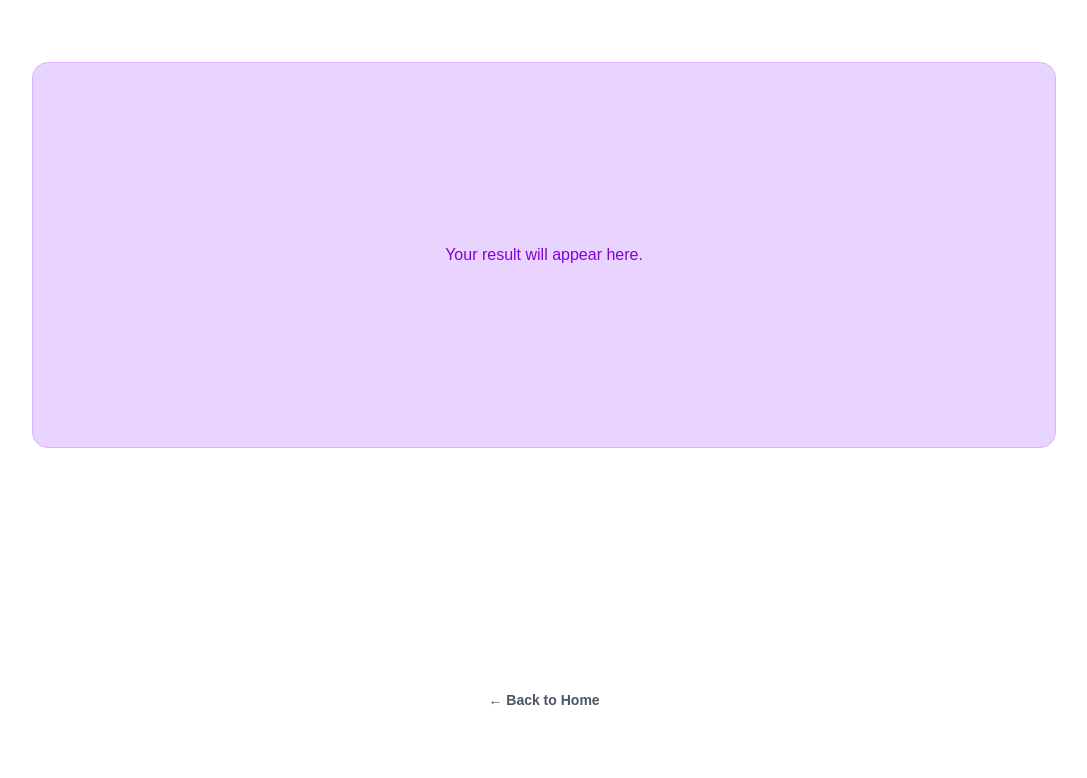
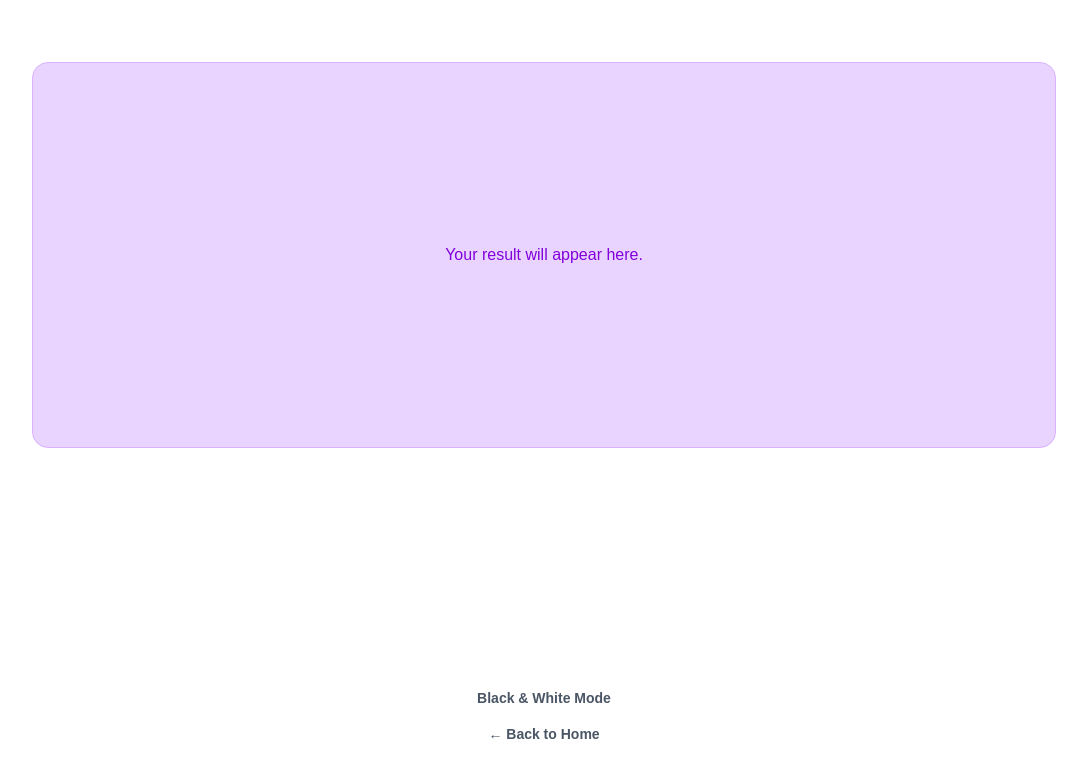
Before and after one commit to Fush1m1/resume-app-client, a Next.js app: page /tryOn in a window 1280 px wide. Shown: the part 985-1763 px from the top of the page, without its empty margins (96-1183 px from the left). Built offline with nearby package versions, Linux system fonts and the light colour scheme.

Commit message:
feat: change color

```diff
--- a/src/app/globals.css
+++ b/src/app/globals.css
@@ -8,6 +8,32 @@
 :root {
   --background: #ffffff;
   --foreground: #171717;
+
+  --header-bg: theme('colors.purple.200');
+  --header-border: theme('colors.purple.300');
+  --header-text-main: theme('colors.purple.900');
+  --header-text-secondary: theme('colors.purple.700');
+
+  --button-bg: theme('colors.violet.600');
+  --button-bg-hover: theme('colors.violet.700');
+  --button-bg-active: theme('colors.violet.800');
+  --button-ring: theme('colors.violet.300');
+
+  --spinner-color: theme('colors.purple.600');
+}
+
+.black-and-white {
+  --header-bg: theme('colors.gray.200');
+  --header-border: theme('colors.gray.300');
+  --header-text-main: theme('colors.black');
+  --header-text-secondary: theme('colors.gray.700');
+
+  --button-bg: theme('colors.gray.800');
+  --button-bg-hover: theme('colors.black');
+  --button-bg-active: theme('colors.black');
+  --button-ring: theme('colors.gray.300');
+
+  --spinner-color: theme('colors.gray.600');
 }
 
 @media (prefers-color-scheme: dark) {
--- a/src/app/tryOn/components/Header.tsx
+++ b/src/app/tryOn/components/Header.tsx
@@ -1,10 +1,10 @@
 export function Header() {
   return (
-    <header className="text-center space-y-2 bg-purple-200 border border-purple-300 rounded-2xl p-6 sm:p-8">
-      <h1 className="font-bold tracking-tight text-purple-900 text-[clamp(1.875rem,5vw,3rem)] leading-tight">
+    <header className="text-center space-y-2 bg-[var(--header-bg)] border border-[var(--header-border)] rounded-2xl p-6 sm:p-8">
+      <h1 className="font-bold tracking-tight text-[var(--header-text-main)] text-[clamp(1.875rem,5vw,3rem)] leading-tight">
         釈迦遺 Virtual Try-On
       </h1>
-      <p className="text-purple-700">
+      <p className="text-[var(--header-text-secondary)]">
         Choose photos to generate images.
       </p>
     </header>
--- a/src/app/tryOn/components/ResultView.tsx
+++ b/src/app/tryOn/components/ResultView.tsx
@@ -13,13 +13,13 @@ export function ResultView({ loading, error, resultImage }: ResultViewProps) {
       <div className="min-h-[320px] flex justify-center items-center">
         {!resultImage && !loading && !error && (
           <div className="text-center">
-            <p className="text-purple-700">Your result will appear here.</p>
+            <p className="text-[var(--header-text-secondary)]">Your result will appear here.</p>
           </div>
         )}
         {loading && (
           <div className="text-center">
-            <div className="animate-spin rounded-full h-12 w-12 border-b-2 border-purple-600 mx-auto"></div>
-            <p className="text-purple-700 mt-4">Please wait a moment.</p>
+            <div className="animate-spin rounded-full h-12 w-12 border-b-2 border-[var(--spinner-color)] mx-auto"></div>
+            <p className="text-[var(--header-text-secondary)] mt-4">Please wait a moment.</p>
           </div>
         )}
         {error && (
--- a/src/app/tryOn/components/RunAPIButton.tsx
+++ b/src/app/tryOn/components/RunAPIButton.tsx
@@ -9,10 +9,10 @@ export default function RunAPIButton({ loading, onClick }: RunAPIButtonProps) {
   return (
     <button
       onClick={onClick}
-      className={`px-8 py-3 font-semibold text-white rounded-full transition-all duration-300 focus:outline-none focus:ring-4 focus:ring-violet-300 ${
+      className={`px-8 py-3 font-semibold text-white rounded-full transition-all duration-300 focus:outline-none focus:ring-4 focus:ring-[var(--button-ring)] ${
         loading
           ? "bg-gray-400 cursor-wait"
-          : "bg-violet-600 hover:bg-violet-700 active:bg-violet-800 hover:shadow-lg active:scale-95"
+          : "bg-[var(--button-bg)] hover:bg-[var(--button-bg-hover)] active:bg-[var(--button-bg-active)] hover:shadow-lg active:scale-95"
       }`}
       disabled={loading}
     >
--- a/src/app/tryOn/components/SectionWrapper.tsx
+++ b/src/app/tryOn/components/SectionWrapper.tsx
@@ -2,7 +2,7 @@ import React from "react";
 
 export function SectionWrapper({ children }: { children: React.ReactNode }) {
   return (
-    <section className="bg-purple-200 border border-purple-300 rounded-2xl p-6 sm:p-8">
+    <section className="bg-[var(--header-bg)] border border-[var(--header-border)] rounded-2xl p-6 sm:p-8">
       {children}
     </section>
   );
--- /dev/null
+++ b/src/app/tryOn/components/ToggleThemeButton.tsx
@@ -0,0 +1,15 @@
+type ToggleThemeButtonProps = {
+  isBlackAndWhite: boolean;
+  onClick: () => void;
+};
+
+export function ToggleThemeButton({ isBlackAndWhite, onClick }: ToggleThemeButtonProps) {
+  return (
+    <button
+      onClick={onClick}
+      className="text-sm font-semibold text-gray-600 hover:text-gray-800 transition-colors"
+    >
+      {isBlackAndWhite ? "Color Mode" : "Black & White Mode"}
+    </button>
+  );
+}
--- a/src/app/tryOn/page.tsx
+++ b/src/app/tryOn/page.tsx
@@ -4,10 +4,11 @@ import { useState, useEffect, useRef } from "react";
 import RunAPIButton from "./components/RunAPIButton";
 
 import { PhotoCard } from "./components/PhotoCard";
-import { ResultView } from "./components/ResultView";
 import { SectionWrapper } from "./components/SectionWrapper";
 import { Header } from "./components/Header";
 import { BackHomeButton } from "./components/BackHomeButton";
+import { ToggleThemeButton } from "./components/ToggleThemeButton";
+import { ResultView } from "./components/ResultView";
 
 export default function TryOn() {
   const [selectedPerson, setSelectedPerson] = useState<string | null>(null);
@@ -16,6 +17,7 @@ export default function TryOn() {
   const [error, setError] = useState<string | null>(null);
   const [resultImage, setResultImage] = useState<string | null>(null);
   const resultViewRef = useRef<HTMLDivElement>(null);
+  const [isBlackAndWhite, setIsBlackAndWhite] = useState(false);
 
   const runScript = async() => {
     if (!selectedPerson || !selectedDress) {
@@ -59,7 +61,7 @@ export default function TryOn() {
   }, [resultImage]);
 
   return (
-    <div className="w-full max-w-5xl space-y-10 pb-30">
+    <div className={`w-full max-w-5xl space-y-10 pb-30 ${isBlackAndWhite ? 'black-and-white' : ''}`}>
       <Header />
       <Person
         selected={selectedPerson}
@@ -78,7 +80,13 @@ export default function TryOn() {
         <ResultView loading={loading} error={error} resultImage={resultImage} />
       </div>
       <footer className="text-center pt-50">
-        <BackHomeButton />
+        <div className="flex flex-col justify-center items-center space-y-4">
+          <ToggleThemeButton
+            isBlackAndWhite={isBlackAndWhite}
+            onClick={() => setIsBlackAndWhite(!isBlackAndWhite)}
+          />
+          <BackHomeButton />
+        </div>
       </footer>
     </div>
   );
```
